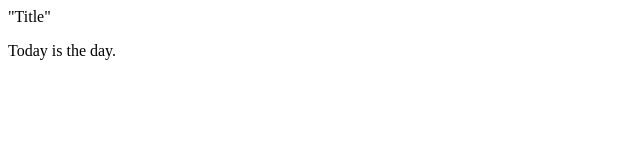
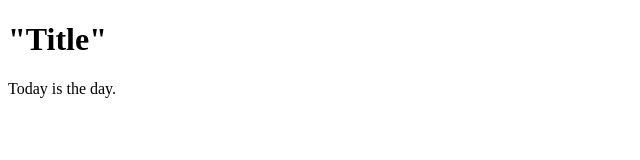
Before and after one commit to jacob-ivy/test, a plain HTML site: page homepage.html in a window 1280 px wide. Shown: the whole page, without its empty margins (0-640 px from the left). Drawn offline with Linux system fonts and the light colour scheme.

Commit message:
Update homepage.html

```diff
--- a/homepage.html
+++ b/homepage.html
@@ -1,7 +1,8 @@
+<!DOCTYPE html>
 <html>
-<header>
+<h1>
   "Title"
-</header>
+</h1>
 
 <p>
   Today is the day.
```
